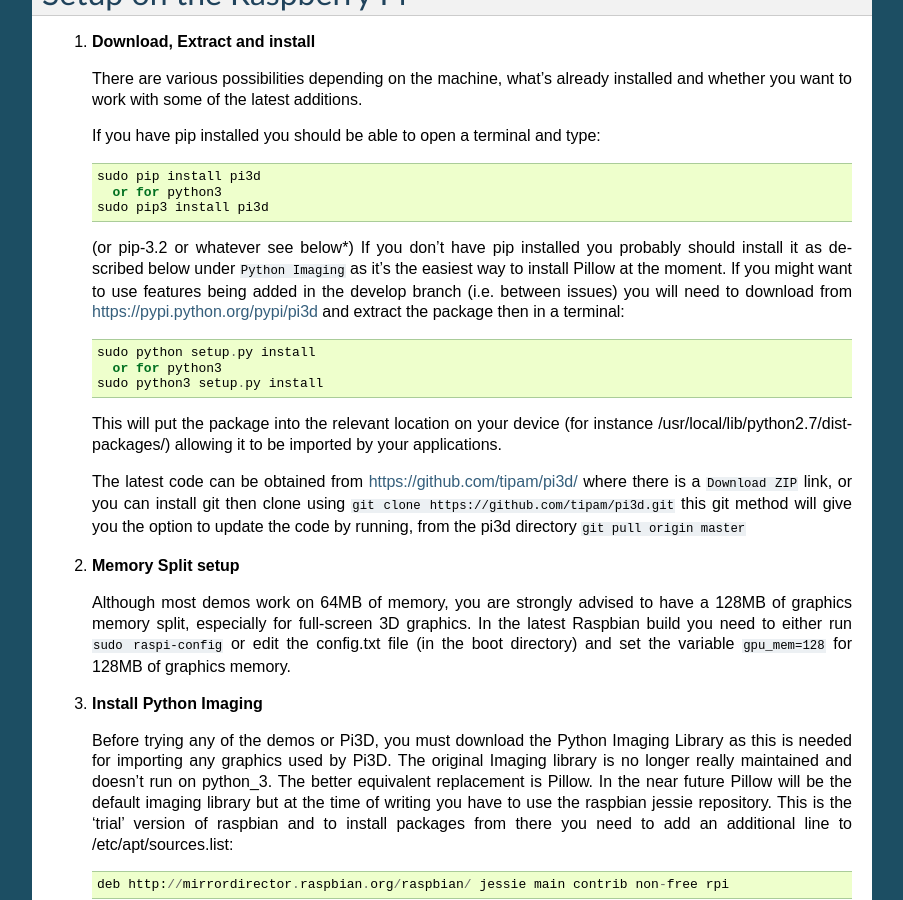
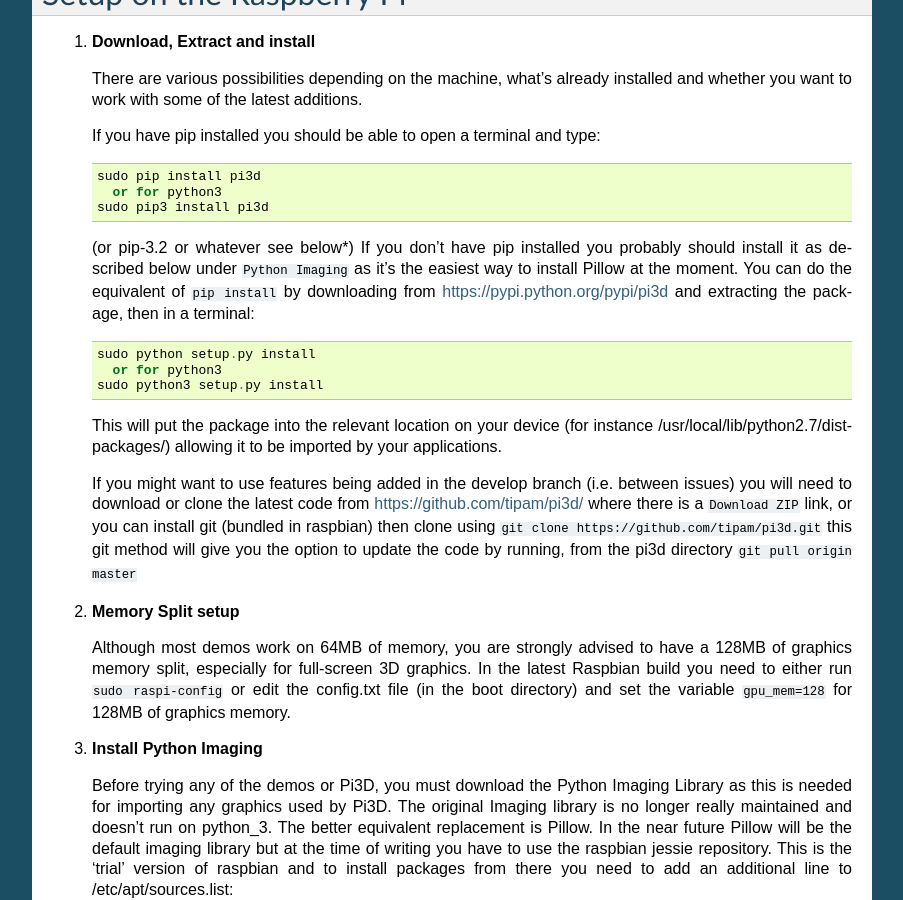
Before and after one commit to pi3d/pi3d.github.com, a Sphinx documentation site: the page built from sphinx/ReadMe.rst, in a window 1280 px wide and 900 px high, scrolled down 5946 px. Shown: the whole window, without its empty margins (198-1101 px from the left). Built offline with Sphinx 7.4.7, drawn with Linux system fonts in a browser that asks for light colours.

Commit message:
further tidy ReadMe

```diff
--- a/sphinx/ReadMe.rst
+++ b/sphinx/ReadMe.rst
@@ -169,10 +169,9 @@ Setup on the Raspberry Pi
 
     (or pip-3.2 or whatever see below*) If you don't have pip installed
     you probably should install it as described below under ``Python Imaging``
-    as it's the easiest way to install Pillow at the moment. If you might
-    want to use features being added in the develop branch (i.e. between
-    issues) you will need to download from https://pypi.python.org/pypi/pi3d
-    and extract the package then in a terminal::
+    as it's the easiest way to install Pillow at the moment.  You can do the
+    equivalent of ``pip install`` by downloading from https://pypi.python.org/pypi/pi3d
+    and extracting the package, then in a terminal::
 
       sudo python setup.py install
         or for python3
@@ -183,10 +182,11 @@ Setup on the Raspberry Pi
     /usr/local/lib/python2.7/dist-packages/) allowing it to be imported
     by your applications.
 
-    The latest code can be obtained from https://github.com/tipam/pi3d/
-    where there is a ``Download ZIP`` link, or you can install git then
-    clone using ``git clone https://github.com/tipam/pi3d.git`` this git
-    method will give you the option to update the code by running, from
+    If you might want to use features being added in the develop branch (i.e. between
+    issues) you will need to download or clone the latest code from https://github.com/tipam/pi3d/
+    where there is a ``Download ZIP`` link, or you can install git (bundled
+    in raspbian) then clone using ``git clone https://github.com/tipam/pi3d.git``
+    this git method will give you the option to update the code by running, from
     the pi3d directory ``git pull origin master``
 
 #.  **Memory Split setup**
```
Also changed, not shown: ReadMe.rst (+8 -8 lines), 4 other files.
